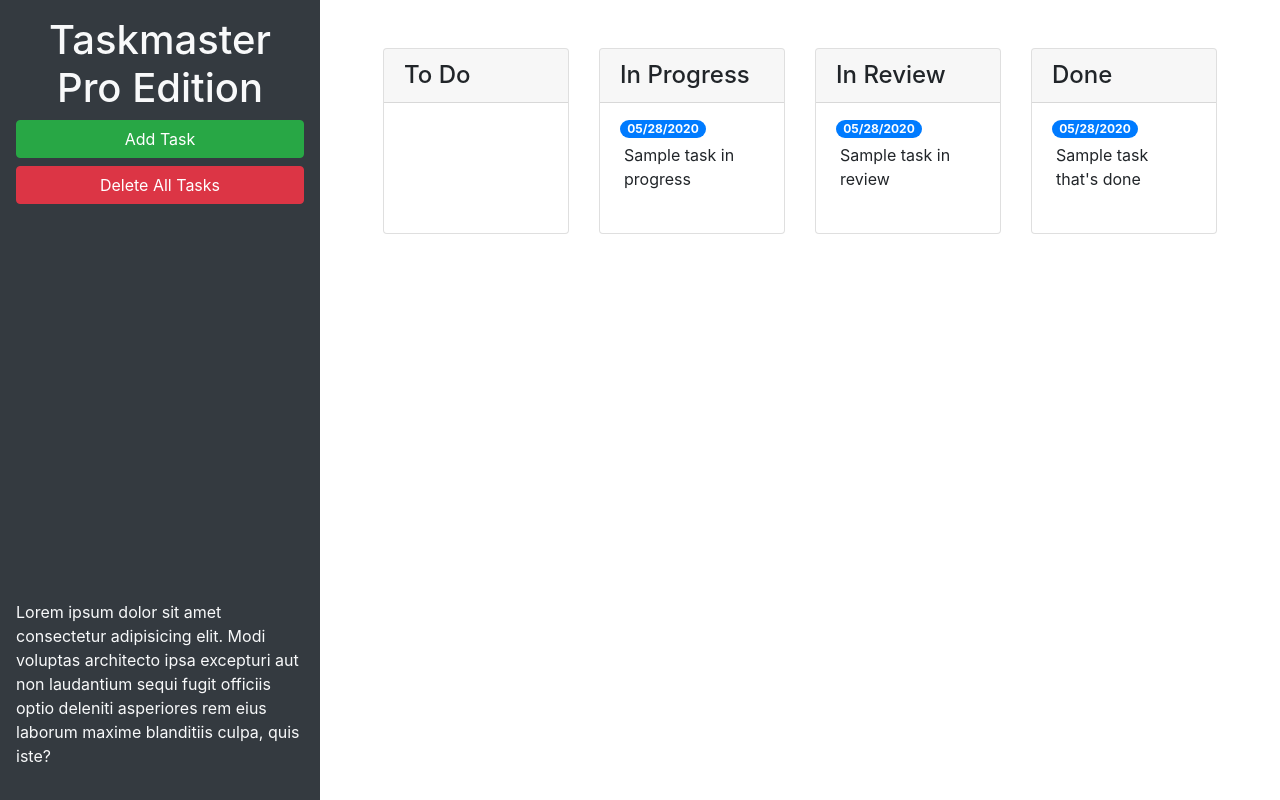
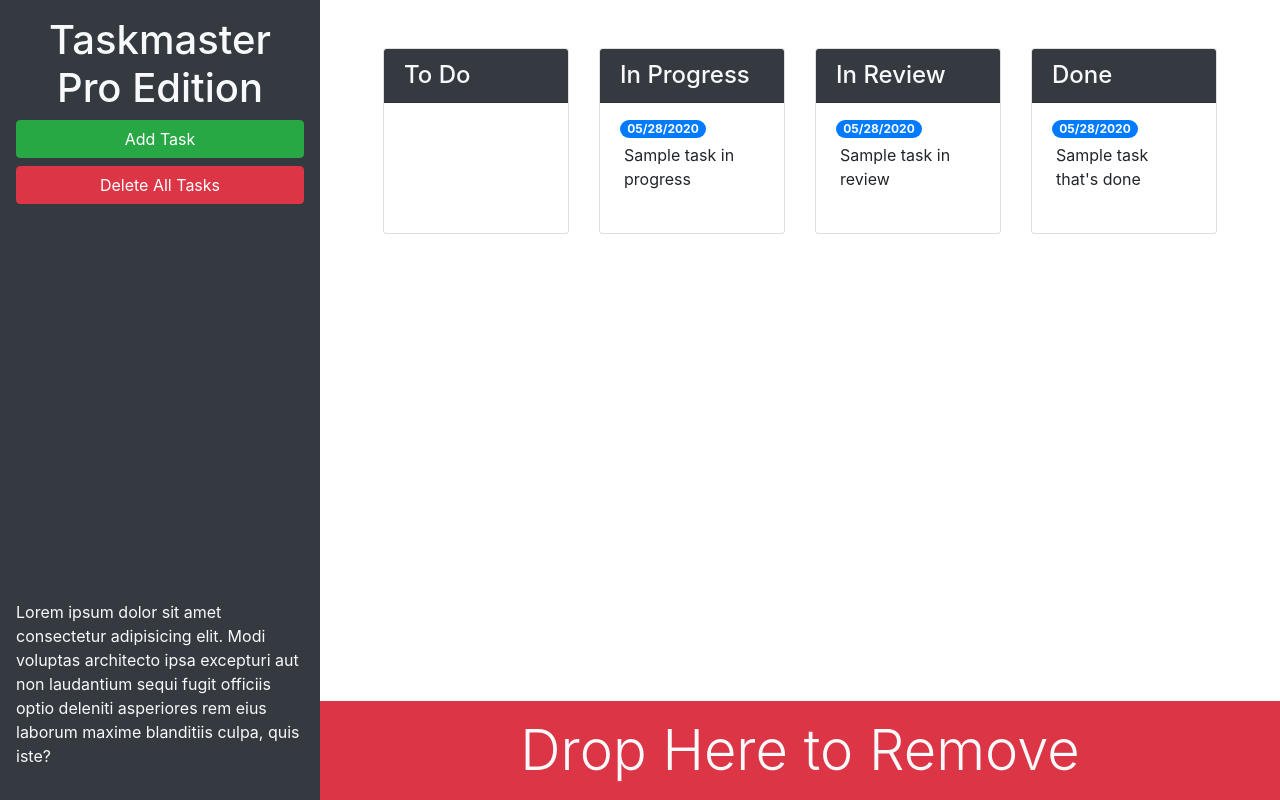
Before and after one commit to etrenholm/taskmaster-pro, a plain HTML site: page index.html in a window 1280 px wide. Drawn offline with nearby package versions, Linux system fonts and the light colour scheme.

Commit message:
updated bootstrap components

```diff
--- a/index.html
+++ b/index.html
@@ -13,24 +13,24 @@
 <body>
 
   <div class="row min-vh-100 no-gutters">
-    <header class="col-12 col-lg-3 bg-dark text-light d-flex flex-column p-4 p-lg-3">
+    <header class="col-12 col-lg-3 bg-dark text-light sticky-top d-flex flex-column p-4 p-lg-3">
       <h1 class="text-center">Taskmaster Pro Edition</h1>
       <button id="create-task" class="btn btn-block btn-success" data-toggle="modal" data-target="#task-form-modal">Add
         Task</button>
       <button id="remove-tasks" class="btn btn-block btn-danger">Delete All Tasks</button>
-      <p class="mt-auto">Lorem ipsum dolor sit amet consectetur adipisicing elit. Modi voluptas architecto ipsa
+      <p class="mt-auto d-none d-lg-block">Lorem ipsum dolor sit amet consectetur adipisicing elit. Modi voluptas architecto ipsa
         excepturi aut non
         laudantium sequi fugit officiis optio deleniti asperiores rem eius laborum maxime blanditiis culpa, quis iste?
       </p>
     </header>
 
-    <main class="col-12 col-lg-9">
+    <main class="col-12 col-lg-9 d-flex flex-column">
       <div class="m-5 row justify-content-around">
 
         <!-- todo start -->
         <div class="col-12 col-md-6 col-xl-3 mb-3">
           <div class="card">
-          <h4 class="card-header">To Do</h4>
+          <h4 class="card-header bg-dark text-light">To Do</h4>
           <ul id="list-toDo" class="list-group list-group-flush"> </ul>
           </div>
         </div>
@@ -39,7 +39,7 @@
         <!-- in progress start -->
         <div class="col-12 col-md-6 col-xl-3 mb-3">
           <div class="card">
-          <h4 class="card-header">In Progress</h4>
+          <h4 class="card-header bg-dark text-light">In Progress</h4>
           <ul id="list-inProgress" class="list-group list-group-flush">
             <li class="list-group-item">
               <span class="badge badge-primary badge-pill">05/28/2020</span>
@@ -53,7 +53,7 @@
         <!-- in review start -->
         <div class="col-12 col-md-6 col-xl-3 mb-3">
           <div class="card">
-            <h4 class="card-header">In Review</h4>
+            <h4 class="card-header bg-dark text-light">In Review</h4>
             <ul id="list-inReview" class="list-group list-group-flush">
               <li class="list-group-item">
                 <span class="badge badge-primary badge-pill">05/28/2020</span>
@@ -67,7 +67,7 @@
           <!-- done start -->
           <div class="col-12 col-md-6 col-xl-3 mb-3">
             <div class="card">
-            <h4 class="card-header">Done</h4>
+            <h4 class="card-header bg-dark text-light">Done</h4>
             <ul id="list-inReview" class="list-group list-group-flush">
               <li class="list-group-item">
                 <span class="badge badge-primary badge-pill">05/28/2020</span>
@@ -79,6 +79,13 @@
           <!-- done end -->
 
       </div>
+
+      <div id="trash" class="mt-auto">
+        <div class="w-100 bg-danger p-3 text-center text-light display-4">
+          Drop Here to Remove
+        </div>
+      </div>
+
     </main>
   </div>
 
@@ -101,7 +108,7 @@
             </div>
             <div class="form-group">
               <label for="modalDueDate">Due date</label>
-              <input type="text" class="form-control" id="modalDueDate" placeholder="mm/dd/yyyy" autocomplete="off" />
+              <input type="text" class="form-control"id="modalDueDate" placeholder="mm/dd/yyyy" autocomplete="off" />
             </div>
           </form>
         </div>
```
